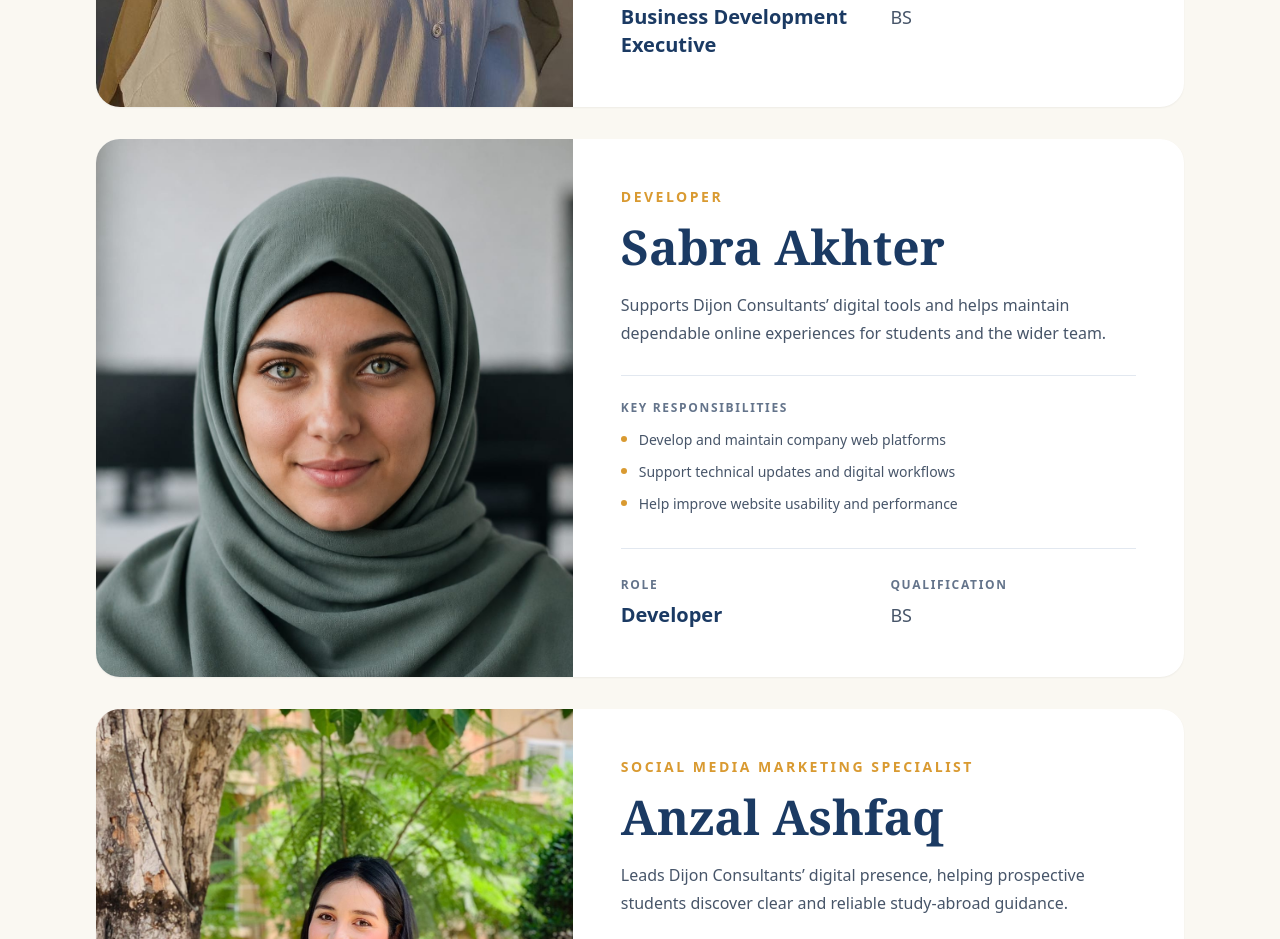
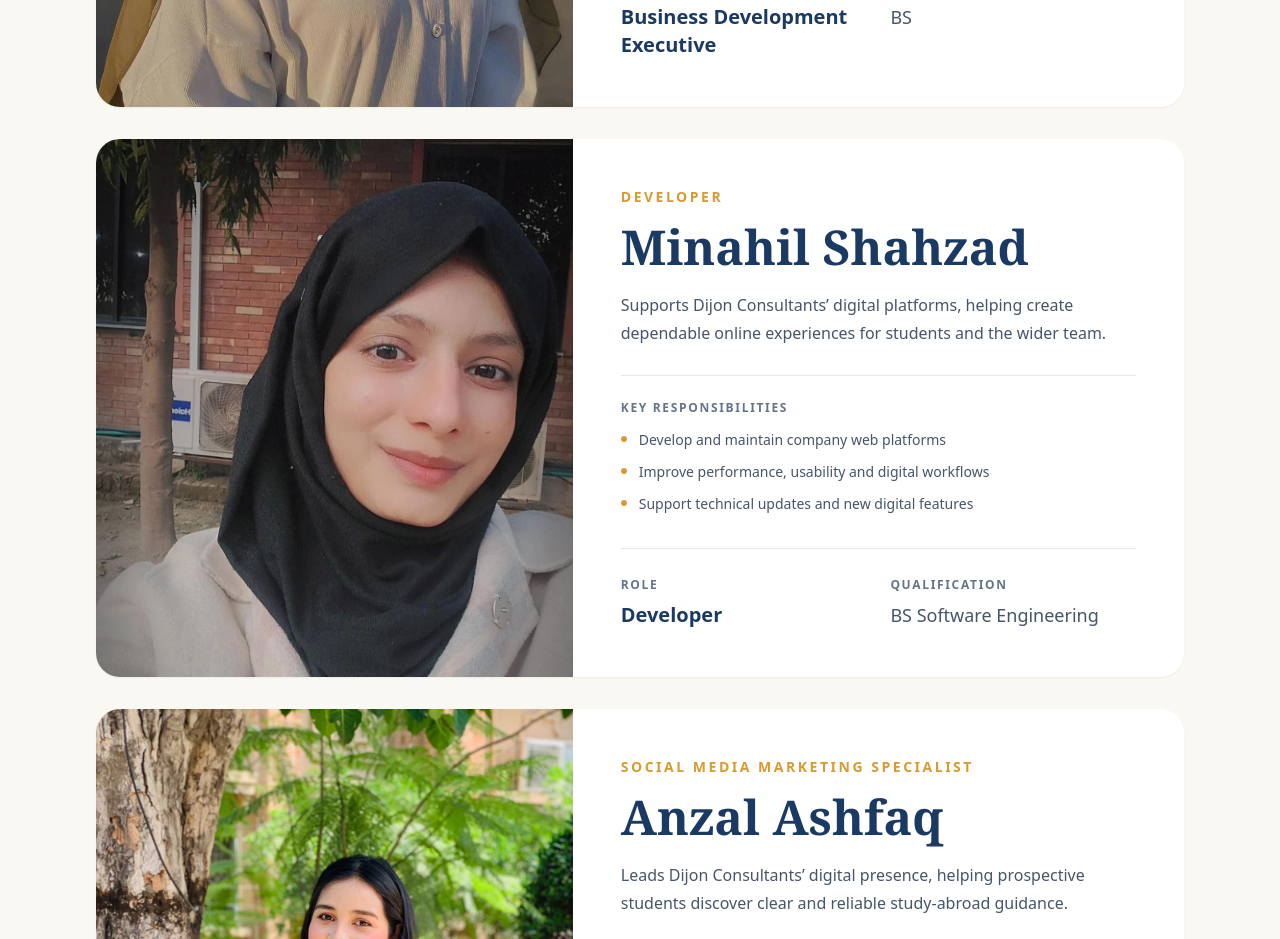
Before and after one commit to dijonconsultant/dijonEdu, a Next.js app: page /about in a window 1280 px wide. Shown: the part 3380-4319 px from the top of the page. Built offline with nearby package versions, Linux system fonts and the light colour scheme.

Commit message:
Set Minahil as developer

```diff
--- a/app/about/page.tsx
+++ b/app/about/page.tsx
@@ -6,7 +6,7 @@ const team = [
   { name: "Alina Zaid", designation: "Country Manager", role: "Country Manager", qualification: "PhD Strategic Studies", image: "/team/alina-zaid.jpeg", position: "center 35%", summary: "Leads country-level operations and helps ensure students receive a clear, supportive and consistent experience with Dijon Consultants.", responsibilities: ["Oversee local operations and service delivery", "Coordinate team priorities and student-support activities", "Build relationships that support the company’s growth and standards"] },
   { name: "Ayeza Zubair", designation: "Recruitment Manager", role: "Recruitment Manager", qualification: "MBA", image: "/team/ayeza-zubair.jpeg", position: "center 35%", summary: "Helps students take the right next step by guiding applications, managing recruitment conversations, and keeping the process clear and responsive.", responsibilities: ["Coordinate student recruitment and enquiry follow-ups", "Match prospective students with suitable university options", "Support a smooth application journey from enquiry to enrolment"] },
   { name: "Nabiha Haider", designation: "Business Development Executive", role: "Business Development Executive", qualification: "BS", image: "/team/nabeeha-haider.jpeg", position: "center 35%", summary: "Builds strong student relationships and supports growth initiatives by helping prospective learners understand their study opportunities and next steps.", responsibilities: ["Identify and engage prospective students", "Support business-development outreach and client conversations", "Coordinate partnership and recruitment opportunities"] },
-  { name: "Sabra Akhter", designation: "Developer", role: "Developer", qualification: "BS", image: "/team/Sabra.jpeg", position: "center 35%", summary: "Supports Dijon Consultants’ digital tools and helps maintain dependable online experiences for students and the wider team.", responsibilities: ["Develop and maintain company web platforms", "Support technical updates and digital workflows", "Help improve website usability and performance"] },
+  { name: "Minahil Shahzad", designation: "Developer", role: "Developer", qualification: "BS Software Engineering", image: "/team/minahil-shahzad.jpeg", position: "center 45%", summary: "Supports Dijon Consultants’ digital platforms, helping create dependable online experiences for students and the wider team.", responsibilities: ["Develop and maintain company web platforms", "Improve performance, usability and digital workflows", "Support technical updates and new digital features"] },
   { name: "Anzal Ashfaq", designation: "Social Media Marketing Specialist", role: "Social Media Marketing", qualification: "Bachelor of Business Administration (BBA)", image: "/team/social-media-marketing-specialist.jpeg", position: "center 35%", summary: "Leads Dijon Consultants’ digital presence, helping prospective students discover clear and reliable study-abroad guidance.", responsibilities: ["Plan and manage content across social channels", "Create campaigns that explain services and student pathways", "Monitor engagement and maintain a consistent brand voice"] },
   { name: "Sania Khan", designation: "Admission Coordination", role: "Admission Coordination", qualification: "BBA", image: "/team/Sania.jpeg", position: "center 35%", summary: "Coordinates admission steps and helps students move through the application process with clear, timely support.", responsibilities: ["Coordinate student admission applications and follow-ups", "Support document collection and application updates", "Keep students informed throughout the admission process"] },
 ];
```
